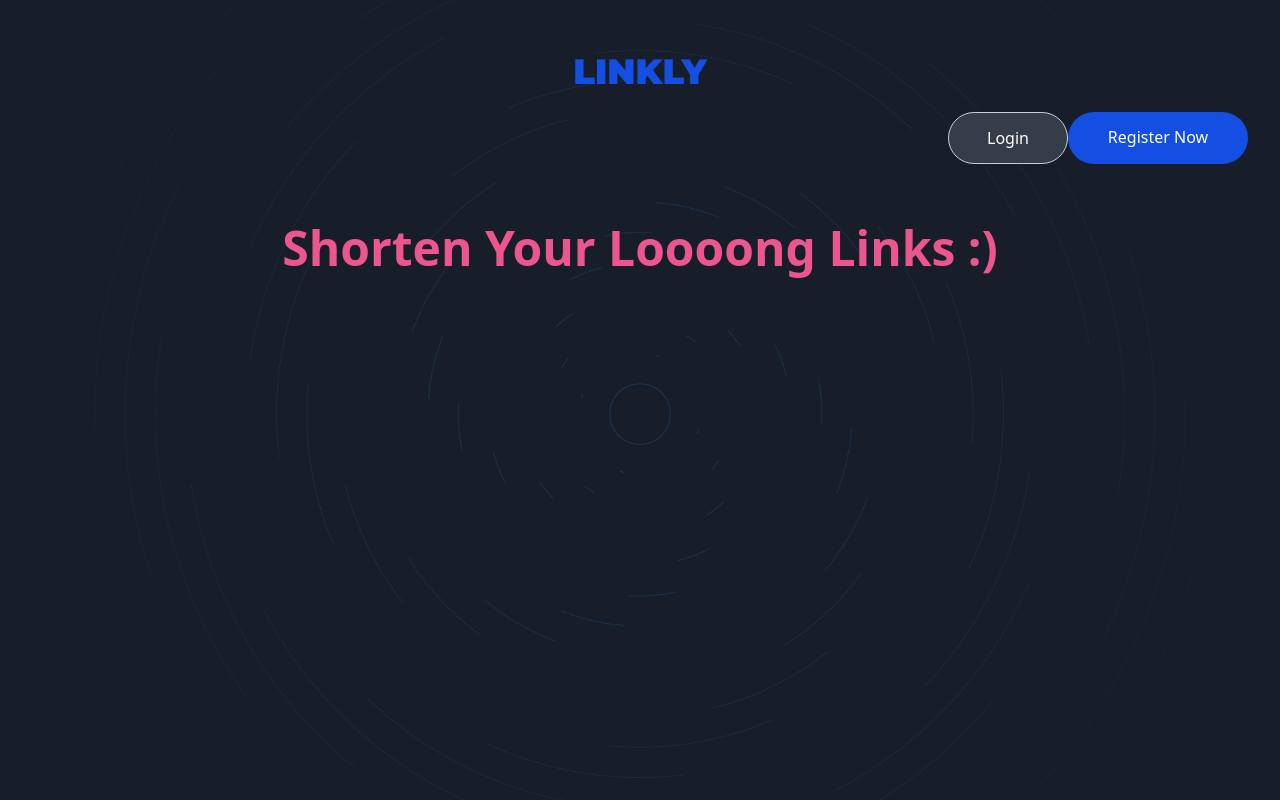
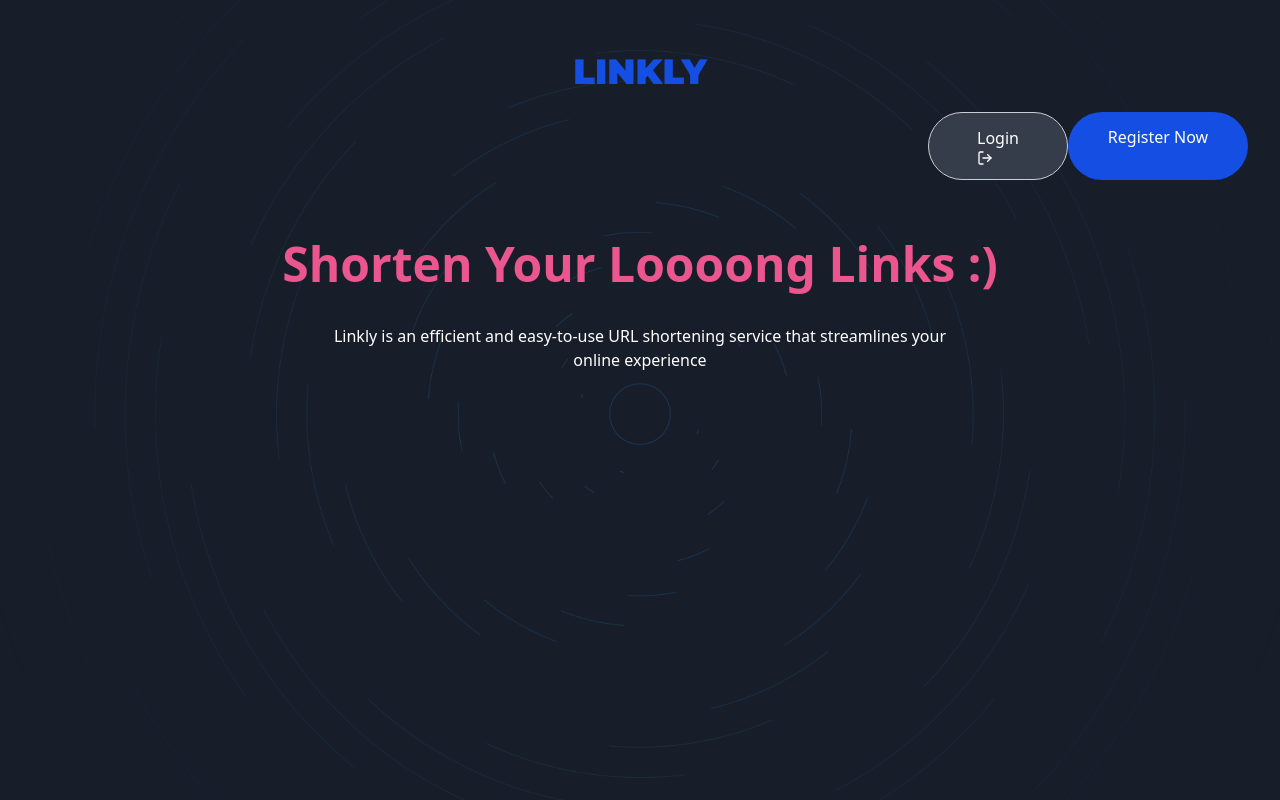
Before and after one commit to stellanechi/URL_ShorteningApp, a React (Vite) app: page / in a window 1280 px wide. Built offline with nearby package versions, Linux system fonts and the light colour scheme.

Commit message:
added react icon

```diff
--- a/package.json
+++ b/package.json
@@ -11,7 +11,8 @@
   },
   "dependencies": {
     "react": "^18.2.0",
-    "react-dom": "^18.2.0"
+    "react-dom": "^18.2.0",
+    "react-icons": "^5.0.1"
   },
   "devDependencies": {
     "@types/react": "^18.2.43",
--- a/src/components/HeroSection.module.css
+++ b/src/components/HeroSection.module.css
@@ -34,7 +34,7 @@ label {
   border-radius: 50px;
   color: white;
   font-size: 1rem;
-  width: 120px;
+  width: 140px;
   text-align: center;
 }
 
@@ -56,4 +56,12 @@ label {
   color: #eb568e;
   margin-top: 1em;
   font-size: 3rem;
+  margin-bottom: 0.5em;
 }
+
+.para {
+  color: #ffff;
+  display: flex;
+  justify-content: center;
+  text-align: center;
+}
--- a/src/components/HeroSection.tsx
+++ b/src/components/HeroSection.tsx
@@ -1,6 +1,7 @@
 import React from "react";
 import HeroCSS from "./HeroSection.module.css";
 import cube from "../assets/cube.svg";
+import { FiLogOut } from "react-icons/fi";
 
 function HeroSection() {
   return (
@@ -12,7 +13,10 @@ function HeroSection() {
           <ul className={HeroCSS.navparent}>
             <li className={HeroCSS.login}>
               <a href="#">
-                <button> Login </button>
+                <button>
+                  {" "}
+                  Login <FiLogOut />
+                </button>
               </a>
             </li>
             <li className={HeroCSS.signup}>
@@ -27,6 +31,11 @@ function HeroSection() {
         <h1 className={HeroCSS.short}>
           <strong> Shorten Your Loooong Links :) </strong>
         </h1>
+        <span className={HeroCSS.para}>
+          {" "}
+          Linkly is an efficient and easy-to-use URL shortening service that
+          streamlines your <br /> online experience
+        </span>
       </article>
     </>
   );
```
Also changed, not shown: 1 other file (tests, documents, lock files or other folders).
